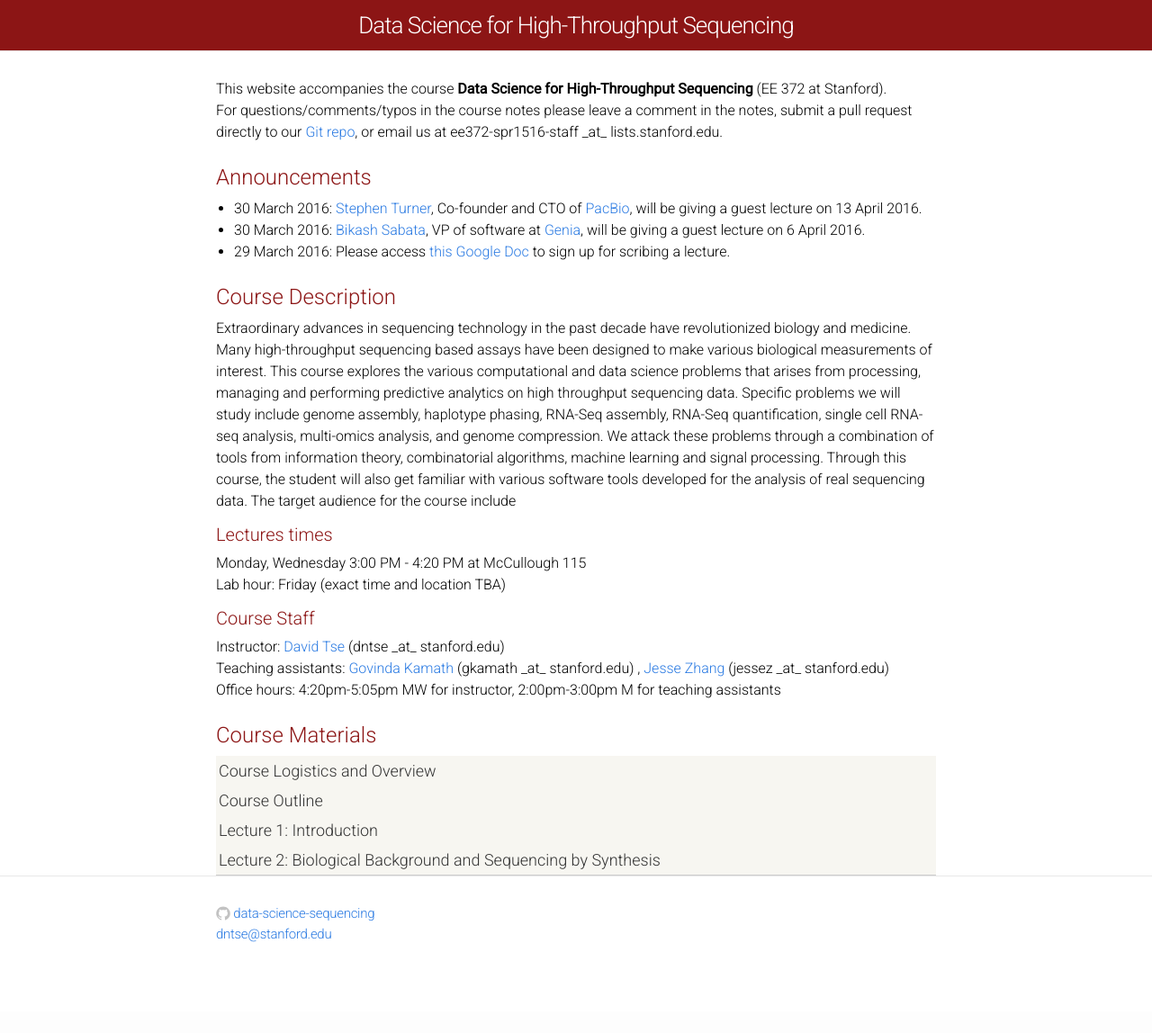
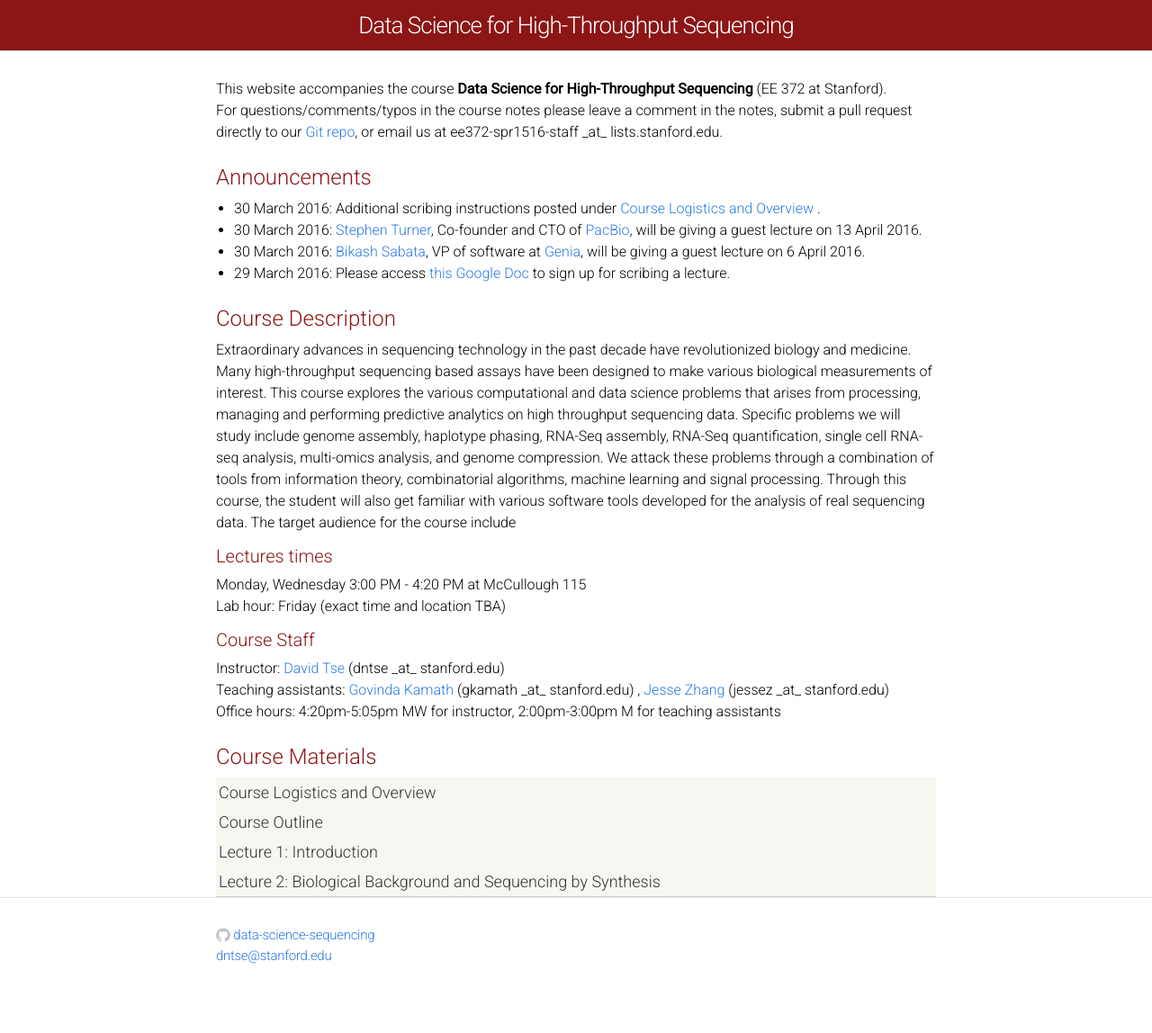
Before and after one commit to laurashen/data-science-sequencing.github.io, a Jekyll site: the page built from index.html, in a window 1280 px wide. Shown: the whole page at 90% size. Built offline with Jekyll 4.4.1, drawn with Linux system fonts in a browser that asks for light colours; before the commit the page ends 1124 px from its top, so only the background shows below that.

Commit message:
Additional scribing instructions

```diff
--- a/index.html
+++ b/index.html
@@ -13,6 +13,7 @@ layout: default
     <div class="module-header">Announcements</div>
     <div class="materials-bullets-notopmargin">
     <ul >
+    <li>30 March 2016: Additional scribing instructions posted under <a href="/lectures/course_overview/">Course Logistics and Overview </a>. </li>
     <li>30 March 2016: <a href="http://www.pacb.com/people/stephen-turner-phd/">Stephen Turner</a>, Co-founder and CTO of <a href="http://www.pacb.com/">PacBio</a>, will be giving a guest lecture on 13 April 2016. </li></li>
     <li>30 March 2016: <a href="https://www.linkedin.com/in/bikashsabata">Bikash Sabata</a>, VP of software at <a href="http://www.geniachip.com/">Genia</a>, will be giving a guest lecture on 6 April 2016.
     <li>29 March 2016: Please access <a href="https://docs.google.com/spreadsheets/d/1LkE4W4aFc7vi4FPkl4BeRQl9rD0pV1_CaGuqdqcHB38/edit#gid=0">this Google Doc</a> to sign up for scribing a lecture.</li>
```
